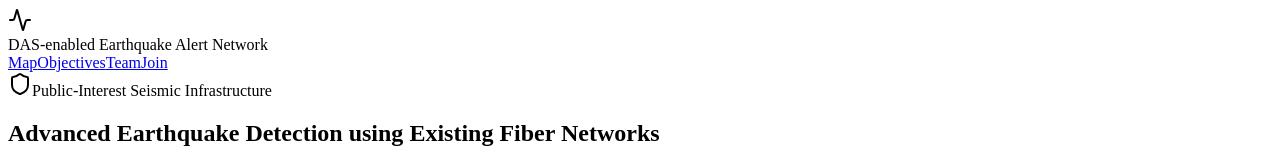
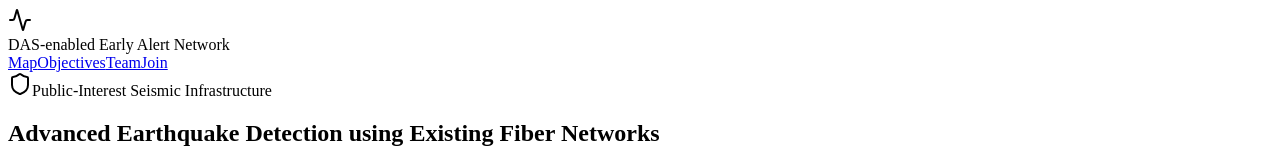
Before and after one commit to aldous109/dasean, a React app: page / in a window 1280 px wide. Shown: the top 160 px of the page. Built offline with nearby package versions, Linux system fonts and the light colour scheme; the HTML template or start-up script is replaced by a standard one.

Commit message:
Update YouTube embed video

```diff
--- a/src/App.jsx
+++ b/src/App.jsx
@@ -117,7 +117,7 @@ function App() {
                 <Activity className="h-4 w-4" />
               </div>
               <span className="font-bold text-lg bg-gradient-to-r from-cyan-300 to-indigo-300 bg-clip-text text-transparent">
-                DAS-enabled Earthquake Alert Network
+                DAS-enabled Early Alert Network
               </span>
             </div>
             <div className="hidden items-center gap-6 text-sm md:flex">
@@ -170,7 +170,7 @@ function App() {
               <iframe
                 width="100%"
                 height="315"
-                src="https://www.youtube.com/embed/rfscVS0vtbw"
+                src="https://www.youtube.com/embed/esIMngdLCUo"
                 title="YouTube video player"
                 frameBorder="0"
                 allow="accelerometer; autoplay; clipboard-write; encrypted-media; gyroscope; picture-in-picture; web-share"
```
